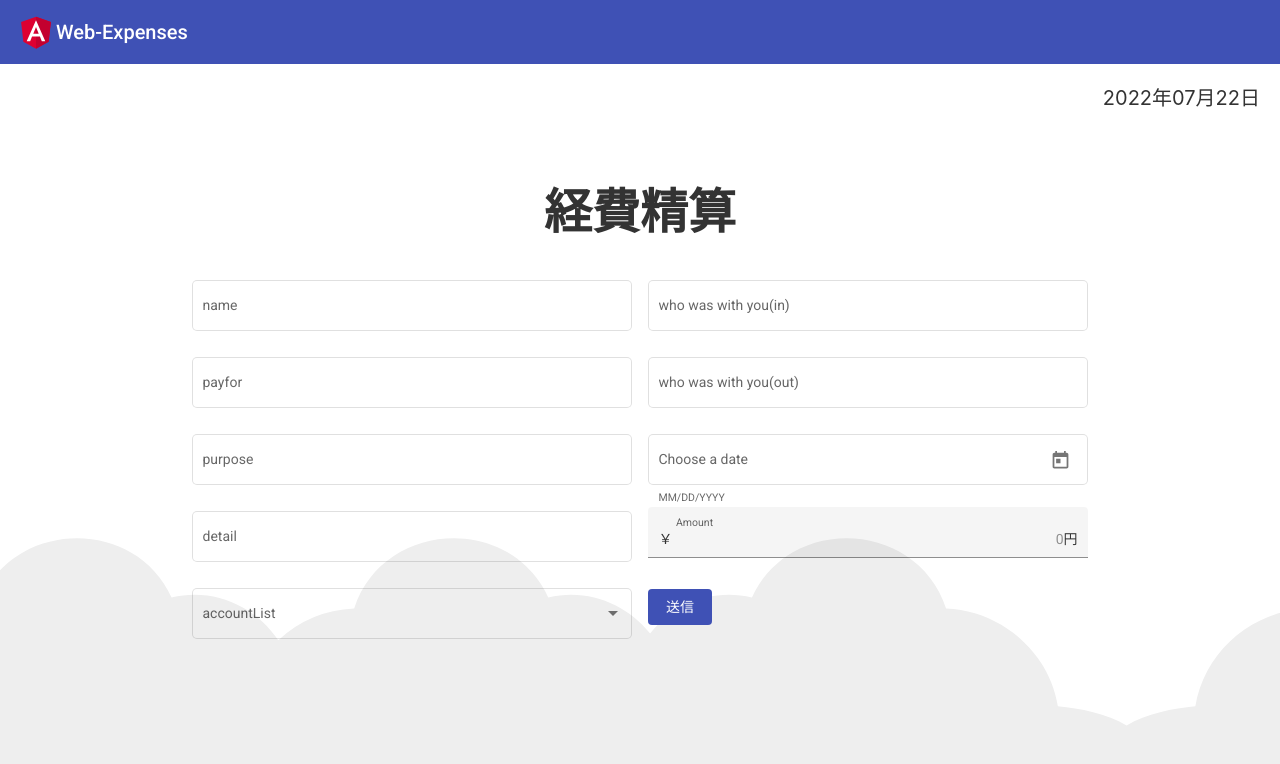
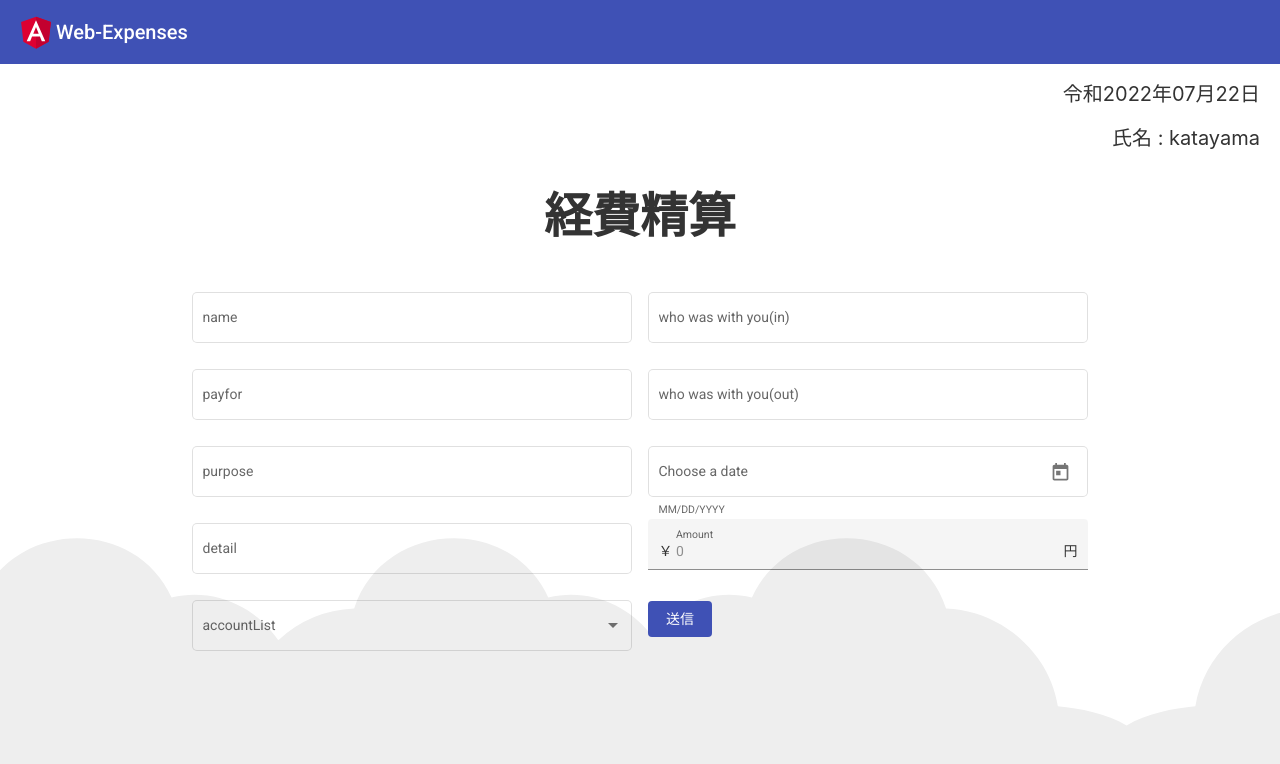
Before and after one commit to katayama8000/axum-shuttle, an Angular app: page /home in a window 1280 px wide. Before the commit this address led to /. Shown: the top 764 px of the page. Built offline with nearby package versions, Linux system fonts and the light colour scheme.

Commit message:
✨ new path

```diff
--- a/src/app/app-routing.module.ts
+++ b/src/app/app-routing.module.ts
@@ -1,9 +1,11 @@
 import { NgModule } from '@angular/core';
 import { RouterModule, Routes } from '@angular/router';
+import { HomeComponent } from './home/home.component';
 import { SigninComponent } from './signin/signin.component';
 
 const routes: Routes = [
-  { path: '', redirectTo: 'signin', pathMatch: 'full' },
+  // { path: '', redirectTo: 'signin', pathMatch: 'full' },
+  { path: 'home', component: HomeComponent },
   { path: 'signin', component: SigninComponent },
 ];
 
--- a/src/app/app.component.html
+++ b/src/app/app.component.html
@@ -6,12 +6,12 @@
   />
   <span>Web-Expenses</span>
 </mat-toolbar>
-<div class="flex justify-end p-5 text-xl text-bold">{{today | date:"yyyy年MM月dd日"}}</div>
-<div class="m-auto max-w-4xl mt-4" role="main">
-  <div class="text-5xl font-semibold text-center py-10">{{title}}</div>
-  <app-sample></app-sample>
+<div class="flex justify-end pt-4 pr-5 text-xl text-bold">{{ today | date: "令和yyyy年MM月dd日" }}</div>
+<div class="flex justify-end pt-4 pr-5 text-xl text-bold">氏名 : {{ userName }}</div>
+<div class="m-auto max-w-4xl mt-2" role="main">
+  <div class="text-5xl font-semibold text-center py-8">{{ title }}</div>
+  <!-- <app-sample></app-sample> -->
   <app-bg-cloud></app-bg-cloud>
 </div>
 
-
 <router-outlet></router-outlet>
--- a/src/app/app.component.ts
+++ b/src/app/app.component.ts
@@ -8,4 +8,5 @@ import { Component } from '@angular/core';
 export class AppComponent {
   title = '経費精算';
   public today = new Date();
+  public userName: string = 'katayama';
 }
--- a/src/app/app.module.ts
+++ b/src/app/app.module.ts
@@ -9,10 +9,11 @@ import { SampleComponent } from './sample/sample.component';
 import { FormsModule, ReactiveFormsModule } from '@angular/forms';
 import { BgCloudComponent } from './bg-cloud/bg-cloud.component';
 import { SigninComponent } from './signin/signin.component';
+import { HomeComponent } from './home/home.component';
 
 
 @NgModule({
-  declarations: [AppComponent, SampleComponent, BgCloudComponent, SigninComponent],
+  declarations: [AppComponent, SampleComponent, BgCloudComponent, SigninComponent, HomeComponent],
   imports: [
     BrowserModule,
     AppRoutingModule,
--- /dev/null
+++ b/src/app/home/home.component.html
@@ -0,0 +1,74 @@
+<div class="m-auto max-w-4xl mt-4">
+  <div class="grid grid-cols-2 gap-4">
+    <div>
+      <mat-form-field appearance="outline" class="w-full">
+        <mat-label>name</mat-label>
+        <input matInput [(ngModel)]="name" />
+      </mat-form-field>
+
+      <mat-form-field appearance="outline" class="w-full">
+        <mat-label>payfor</mat-label>
+        <input matInput [(ngModel)]="payfor" />
+      </mat-form-field>
+
+      <mat-form-field appearance="outline" class="w-full">
+        <mat-label>purpose</mat-label>
+        <input matInput [(ngModel)]="purpose" />
+      </mat-form-field>
+
+      <mat-form-field appearance="outline" class="w-full">
+        <mat-label>detail</mat-label>
+        <input matInput [(ngModel)]="detail" />
+      </mat-form-field>
+
+      <mat-form-field appearance="outline" class="w-full">
+        <mat-label>accountList</mat-label>
+        <mat-select>
+          <div *ngFor="let account of accountList">
+            <mat-option [value]="account" (click)="see(account)">{{
+              account
+            }}</mat-option>
+          </div>
+        </mat-select>
+      </mat-form-field>
+    </div>
+    <div>
+      <mat-form-field appearance="outline" class="w-full">
+        <mat-label>who was with you(in)</mat-label>
+        <input matInput [(ngModel)]="in" />
+      </mat-form-field>
+
+      <mat-form-field appearance="outline" class="w-full">
+        <mat-label>who was with you(out)</mat-label>
+        <input matInput [(ngModel)]="out" />
+      </mat-form-field>
+
+      <!-- 日本語対応する -->
+      <mat-form-field appearance="outline" class="w-full">
+        <mat-label>Choose a date</mat-label>
+        <input matInput [matDatepicker]="picker" />
+        <mat-hint>MM/DD/YYYY</mat-hint>
+        <mat-datepicker-toggle matSuffix [for]="picker"></mat-datepicker-toggle>
+        <mat-datepicker #picker></mat-datepicker>
+      </mat-form-field>
+
+      <mat-form-field appearance="fill" floatLabel="always" class="w-full">
+        <mat-label>Amount</mat-label>
+        <input
+          matInput
+          type="number"
+          class="example-right-align"
+          placeholder="0"
+          [(ngModel)]="ammount"
+        />
+        <span matPrefix>￥&nbsp;</span>
+        <span matSuffix>円</span>
+      </mat-form-field>
+      <div class="mt-3 flex">
+        <button mat-flat-button color="primary" (click)="inside()">
+          送信
+        </button>
+      </div>
+    </div>
+  </div>
+</div>
--- /dev/null
+++ b/src/app/home/home.component.ts
@@ -0,0 +1,39 @@
+import { Component, OnInit } from '@angular/core';
+
+@Component({
+  selector: 'app-home',
+  templateUrl: './home.component.html',
+  styleUrls: ['./home.component.css'],
+})
+export class HomeComponent implements OnInit {
+  constructor() {}
+
+  ngOnInit(): void {}
+
+  name!: string;
+  purpose!: string;
+  detail!: string;
+  payfor!: string;
+  ammount!: number;
+  in!: string;
+  out!: string;
+
+  accountList: string[] = [
+    '厚生費',
+    '発送費用',
+    '交際費',
+    '会議費',
+    '交通費',
+    '通信費',
+    '消耗品費',
+  ];
+
+  see(s: string) {
+    console.log(s);
+  }
+
+  inside() {
+    console.log('inside');
+    console.log(this.name, this.purpose, this.detail);
+  }
+}
--- a/src/app/signin/signin.component.html
+++ b/src/app/signin/signin.component.html
@@ -1,3 +1,4 @@
+<div class="m-auto max-w-xl mt-4">
   <mat-form-field appearance="outline" class="w-full">
     <mat-label>従業員番号</mat-label>
     <input matInput [(ngModel)]="employeeNumber" />
@@ -7,3 +8,4 @@
     <mat-label>パスワード</mat-label>
     <input matInput [(ngModel)]="password" />
   </mat-form-field>
+</div>
```
Also changed, not shown: src/app/home/home.component.css (added), 1 other file (tests, documents, lock files or other folders). Lines whose indentation alone changed are shown as unchanged.
